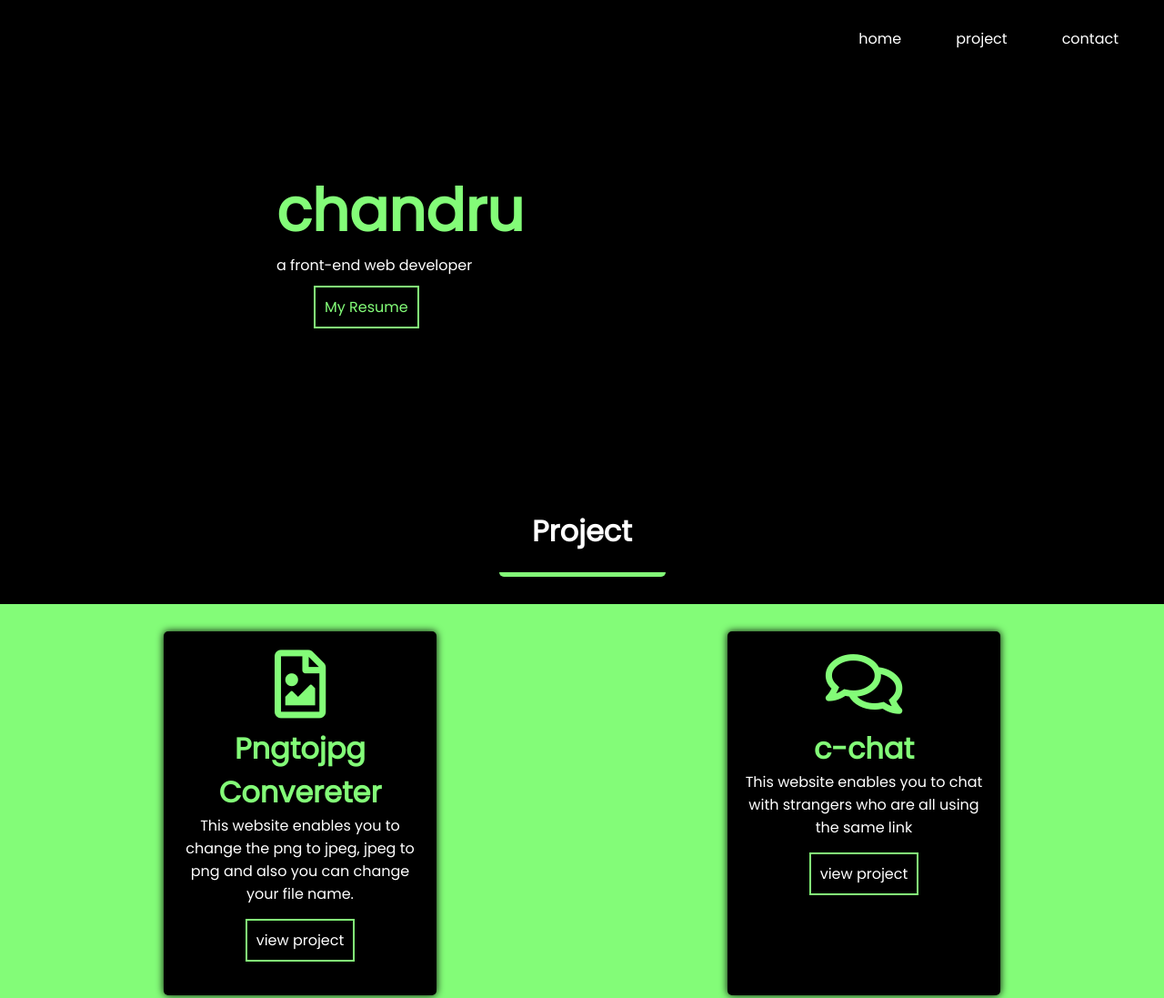
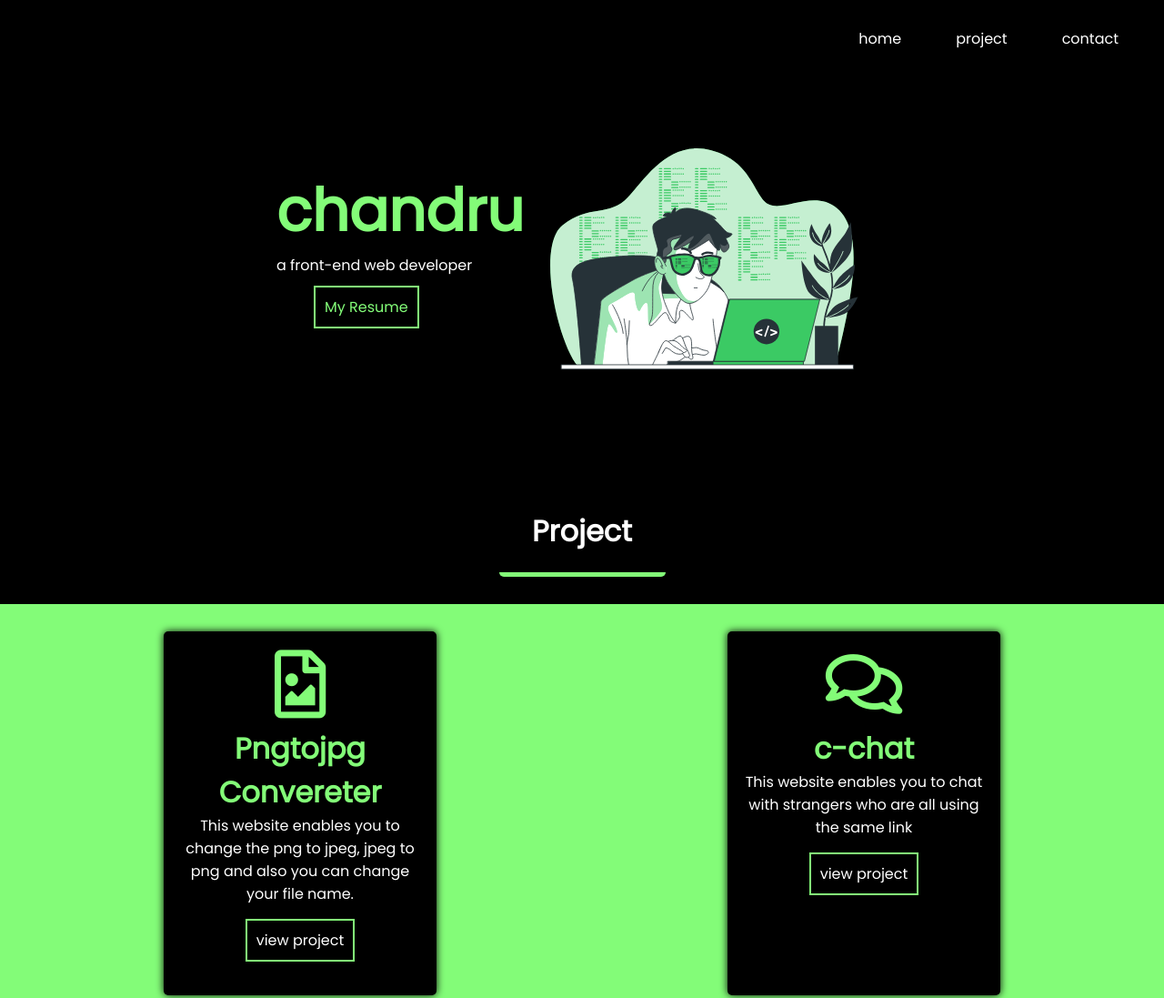
Before and after one commit to B-chandru/portfolio, a plain HTML site: page index.html in a window 1280 px wide. Shown: the top 1097 px of the page at 91% size. Drawn offline with Linux system fonts and the light colour scheme; the site is published under a folder, as on GitHub Pages, so addresses that start at the root find nothing.

Commit message:
Update style.css

```diff
--- a/style.css
+++ b/style.css
@@ -100,7 +100,7 @@
       margin-top: 20px;
       width: 400px;
       height: 300px;
-      background: url("/img/user.svg");
+      background: url("./img/user.svg");
       background-position: center;
       background-size: cover;
       background-repeat: no-repeat;
```
